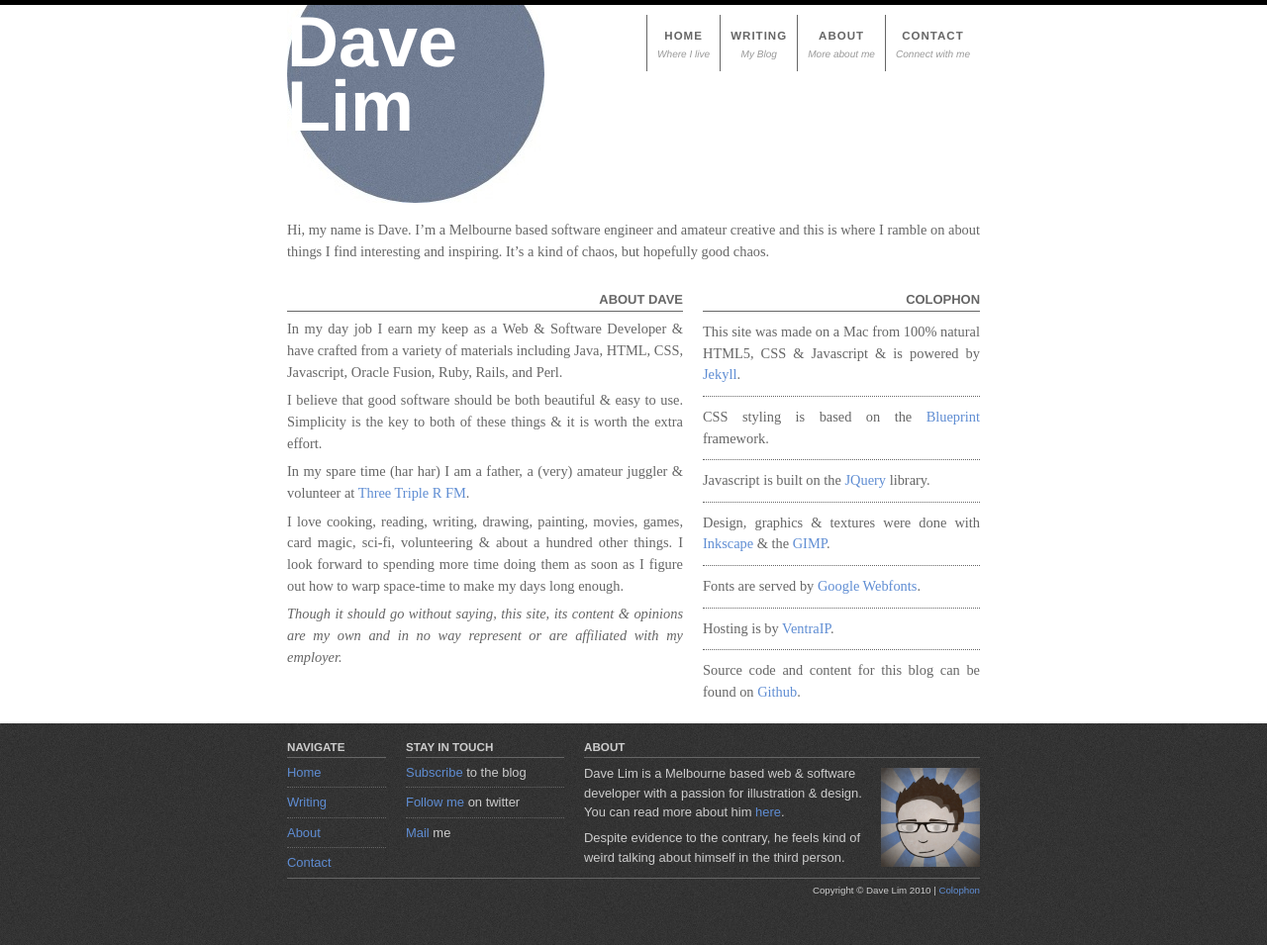
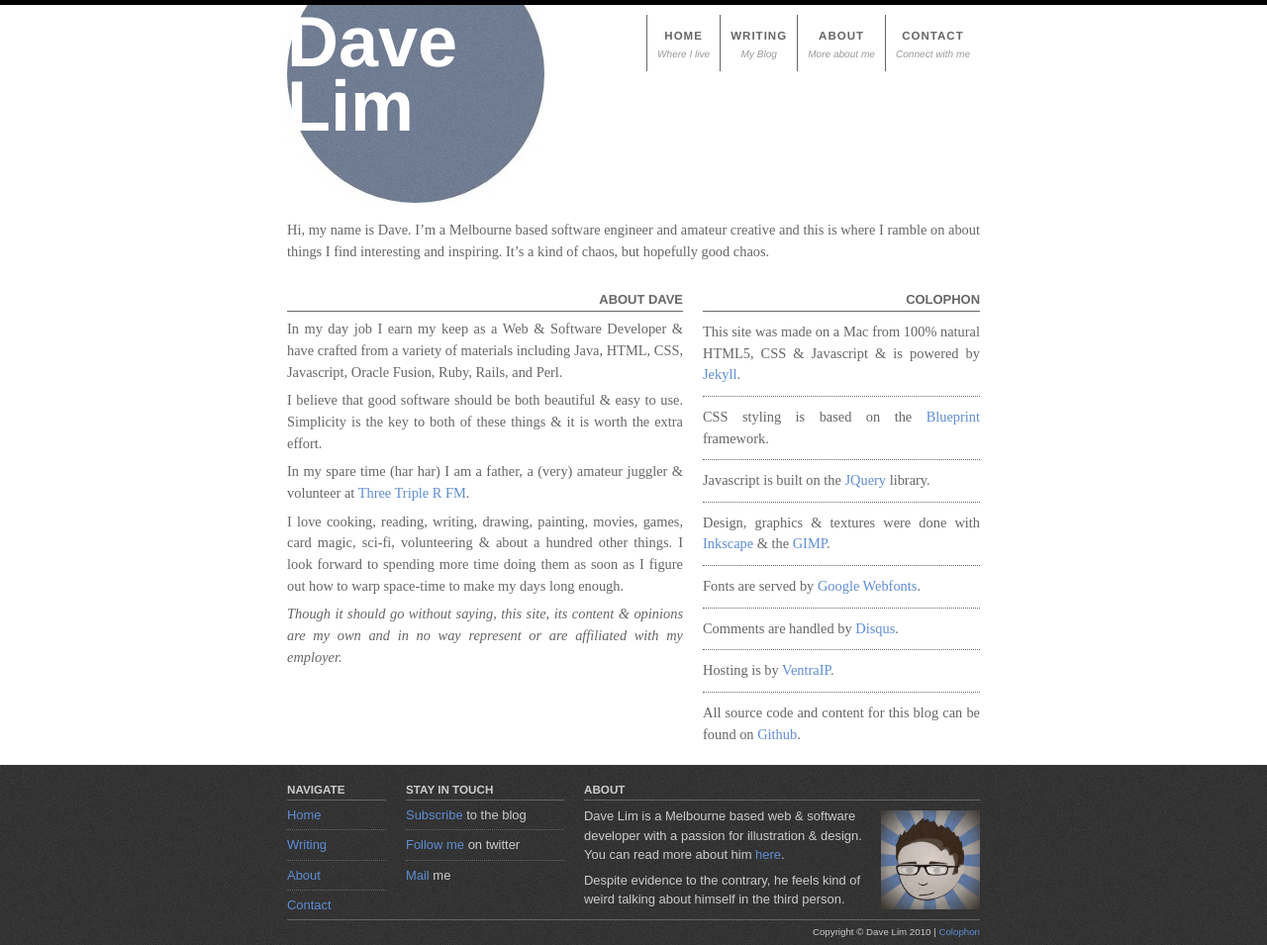
Before and after one commit to dlimiter/dlimiter.net, a Jekyll site: the page built from about.html, in a window 1280 px wide. Shown: the whole page at 99% size. Built offline with Jekyll 4.4.1, drawn with Linux system fonts in a browser that asks for light colours; some web fonts are replaced.

Commit message:
Updated the colophon to include Disqus.

```diff
--- a/about.html
+++ b/about.html
@@ -55,11 +55,12 @@ title:    About
       <li>
         Fonts are served by <a href="http://code.google.com/webfonts">Google Webfonts</a>.
       </li>
+      <li>Comments are handled by <a href="http://disqus.com/">Disqus</a>.</li>
       <li>
         Hosting is by <a href="http://www.ventraip.com.au/">VentraIP</a>.
       </li>
       <li class="last">
-        Source code and content for this blog can be found on <a href="{{ site.github }}">Github</a>.
+        All source code and content for this blog can be found on <a href="{{ site.github }}">Github</a>.
       </li>
     </ul>
   </div>
```
